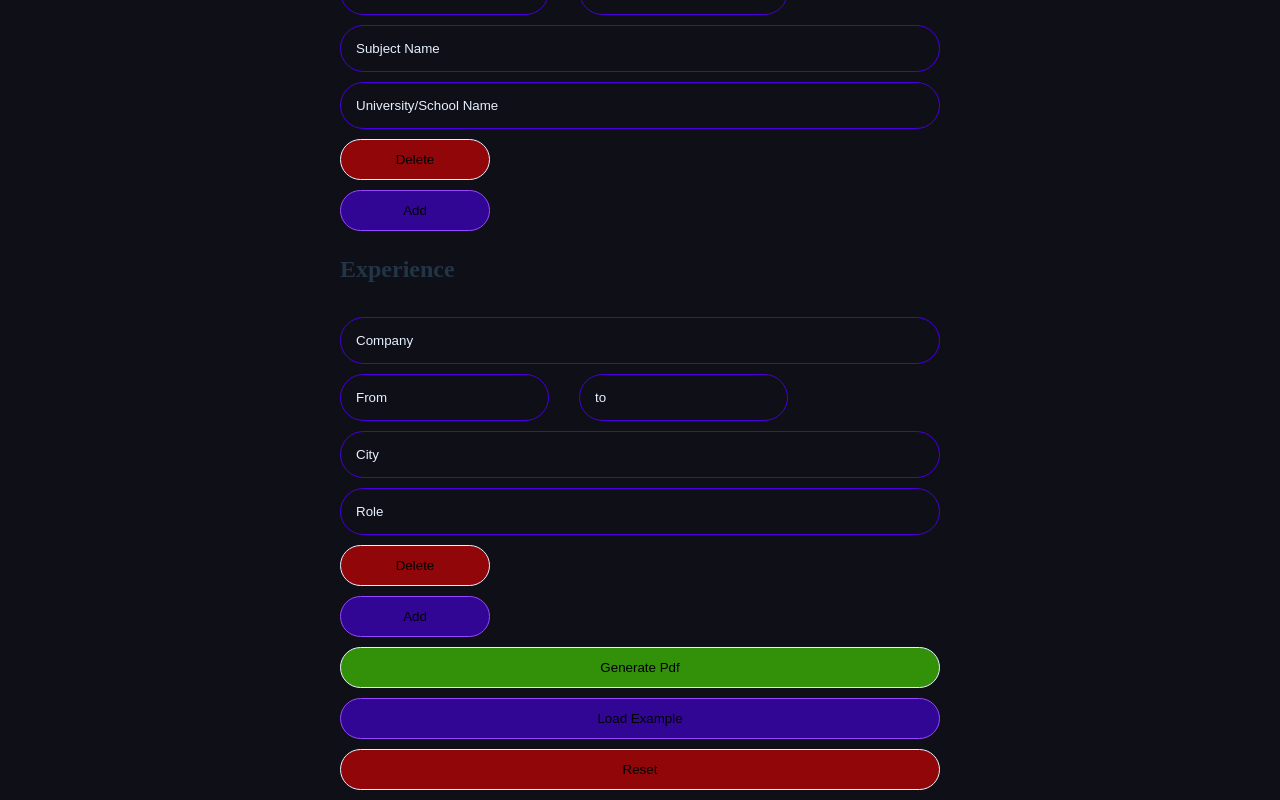
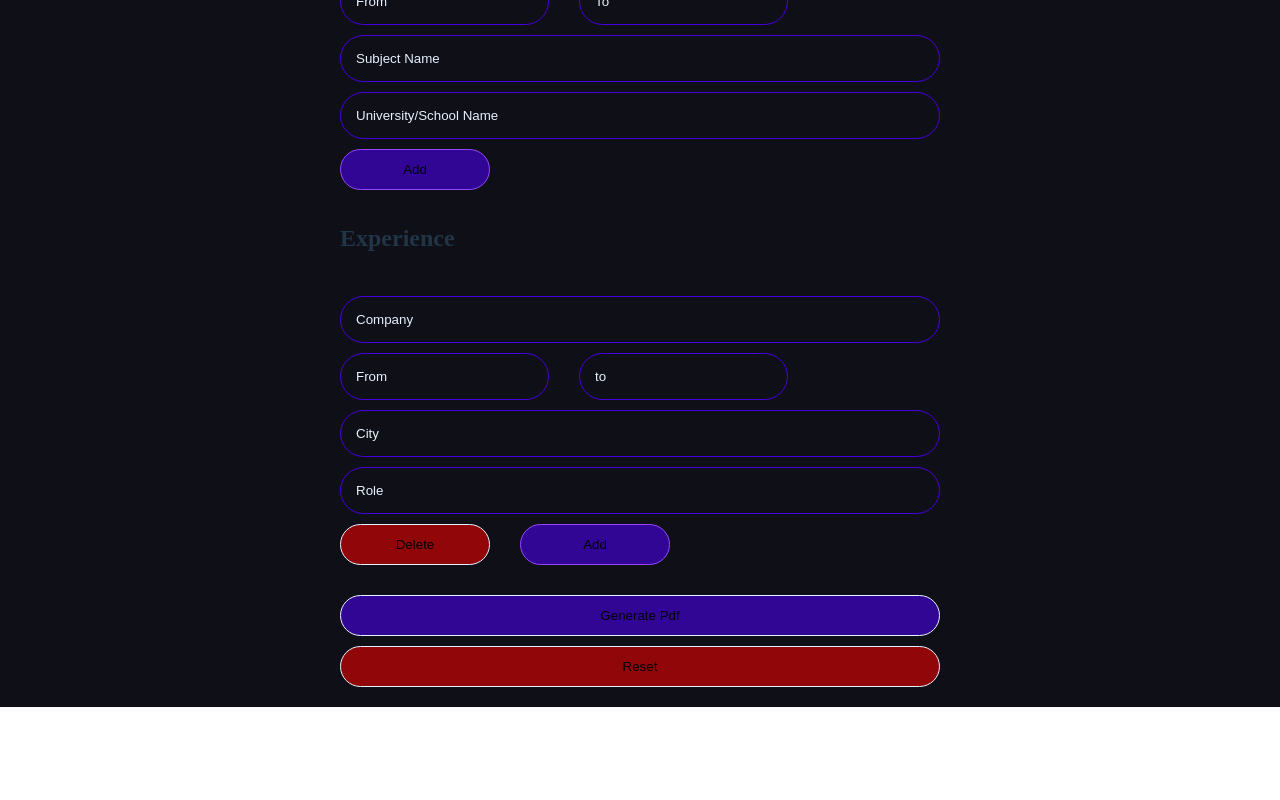
Before and after one commit to victorchrollo14/CV-APP-React, a React (Vite) app: page / in a window 1280 px wide. Shown: the part 808-1608 px from the top of the page. After the commit the page ends 1515 px from the top, so only its background shows below. Built offline with nearby package versions, Linux system fonts and the light colour scheme.

Commit message:
fixed a part of issue #5

```diff
--- a/src/Button.jsx
+++ b/src/Button.jsx
@@ -6,24 +6,11 @@ export function Button({ children, cname, onClick }) {
   );
 }
 
-export function AddButton() {
-  function addItem() {
-    console.log("add");
-  }
+export function AddButton({onClick}) {
 
-  return (
-    <Button cname={"add-btn"} onClick={addItem}>
-      Add
-    </Button>
-  );
+  return <Button cname={"add-btn"} onClick={onClick}>Add</Button>;
 }
 
-export function DeleteButton() {
-  function deleteItem() {}
-
-  return (
-    <Button cname={"del-btn"} onClick={deleteItem}>
-      Delete
-    </Button>
-  );
+export function DeleteButton({onClick}) {
+  return <Button cname={"del-btn"} onClick={onClick}>Delete</Button>;
 }
--- a/src/EducationSection.jsx
+++ b/src/EducationSection.jsx
@@ -1,21 +1,40 @@
 import { AddButton, DeleteButton } from "./Button";
 import { Heading } from "./Heading";
 import { Input } from "./Input";
+
+import { ReactDOM, useState } from "react";
 
 export function EduSection() {
   return (
     <section className="form-sections edu-section">
       <Heading>Education</Heading>
       <EduList />
-      <AddButton />
     </section>
   );
 }
 
 function EduList() {
-  return (
-    <ul className="list">
-      <li key={crypto.randomUUID()}>
+  const initial = { uid: crypto.randomUUID(), isShown: true };
+  const [listarray, setListArray] = useState([initial]);
+
+  function addItem() {
+    setListArray([{ uid: crypto.randomUUID(), isShown: false }, ...listarray]);
+  }
+
+  function delItem(e, uid) {
+    setListArray((currentlist) =>
+      currentlist.filter((item) => {
+        console.log(currentlist.length);
+        if (item.uid !== uid || currentlist.length === 1 || item.isShown) {
+          return item;
+        }
+      })
+    );
+  }
+
+  const list = listarray.map((list) => {
+    return (
+      <li key={list.uid}>
         <Input>Degree </Input>
         <div className="same-row">
           <Input>From</Input>
@@ -23,8 +42,19 @@ function EduList() {
         </div>
         <Input>Subject Name</Input>
         <Input>University/School Name</Input>
-        <DeleteButton />
+        <div className="same-row">
+          {list.isShown ? null : (
+            <DeleteButton
+              onClick={(e) => {
+                delItem(e, list.uid);
+              }}
+            />
+          )}
+          {list.isShown ? <AddButton onClick={addItem} /> : null}
+        </div>
       </li>
-    </ul>
-  );
+    );
+  });
+
+  return <ul className="list">{list}</ul>;
 }
--- a/src/ExperienceSection.jsx
+++ b/src/ExperienceSection.jsx
@@ -7,7 +7,6 @@ export function ExpSection() {
     <section className="exp-section form-sections">
       <Heading>Experience</Heading>
       <ExpList />
-      <AddButton />
     </section>
   );
 }
@@ -23,7 +22,10 @@ function ExpList() {
         </div>
         <Input>City </Input>
         <Input>Role</Input>
-        <DeleteButton />
+        <div className="same-row1">
+          <DeleteButton />
+          <AddButton />
+        </div>
       </li>
     </ul>
   );
--- a/src/MainButtons.jsx
+++ b/src/MainButtons.jsx
@@ -5,7 +5,7 @@ export function MainButtons() {
     <>
       <div className="main-buttons">
         <Button cname={"gen-btn"}>Generate Pdf</Button>
-        <Button cname={"load-btn"} >Load Example</Button>
+        {/* <Button cname={"load-btn"} >Load Example</Button> */}
         <Button cname={"reset-btn"}>Reset</Button>
       </div>
     </>
--- a/src/style.css
+++ b/src/style.css
@@ -173,6 +173,10 @@ input[type="file"]::file-selector-button {
   margin: 0;
 }
 
+.list li{
+  margin: 10px 0;
+}
+
 /* Education Section */
 .same-row,
 .same-row1 {
@@ -207,7 +211,7 @@ input[type="file"]::file-selector-button {
 }
 
 .main-buttons{
-    margin: 10px 0;
+    margin: 20px 0;
     display: flex;
     flex-direction: column;
     justify-content: space-between;
@@ -220,7 +224,7 @@ input[type="file"]::file-selector-button {
 
 .gen-btn{
     border: 1px solid var(--white);
-    background-color: var(--trans-green);
+    background-color: var(--trans-purple);
 }
 
 .load-btn{
```
